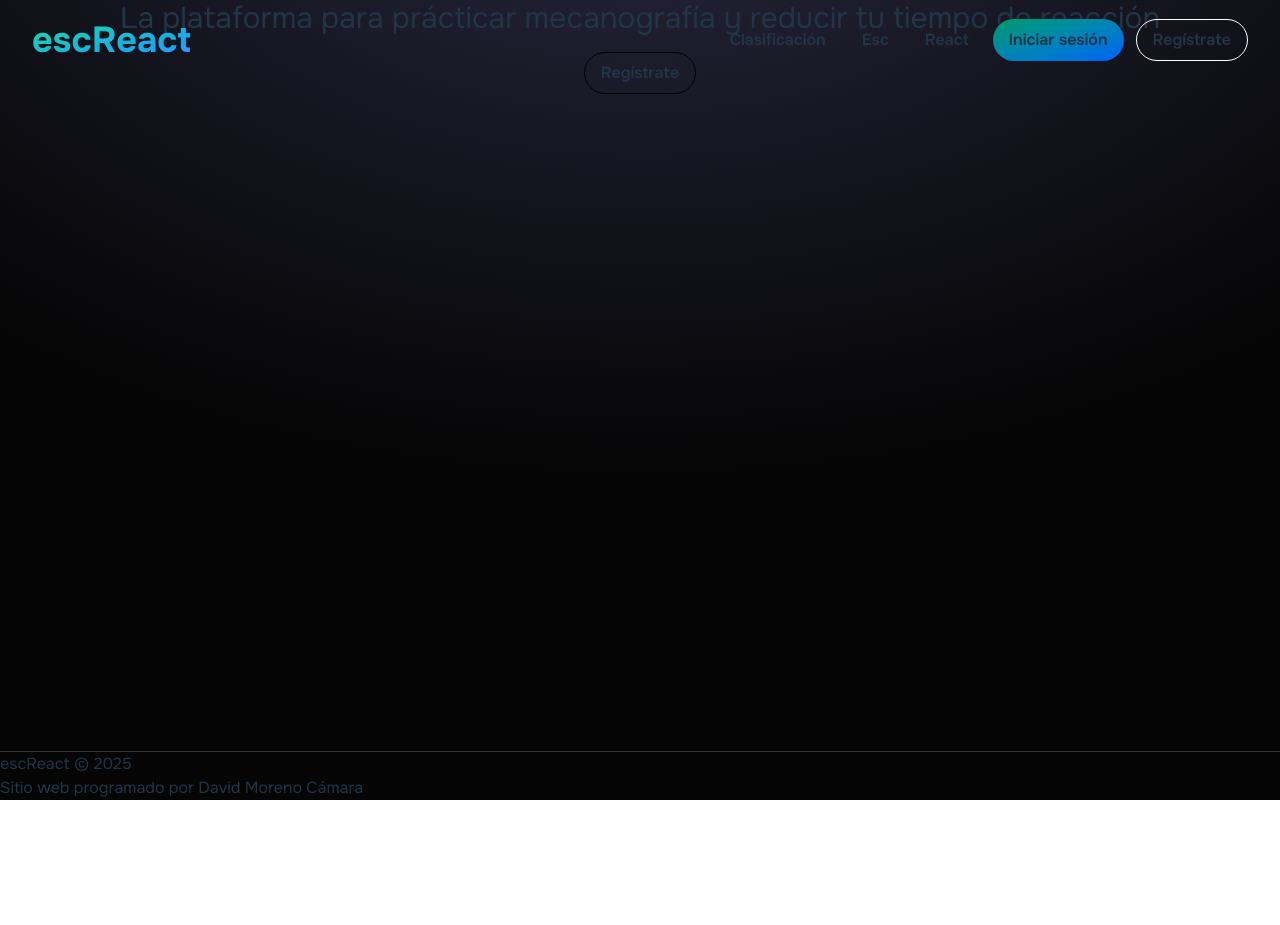
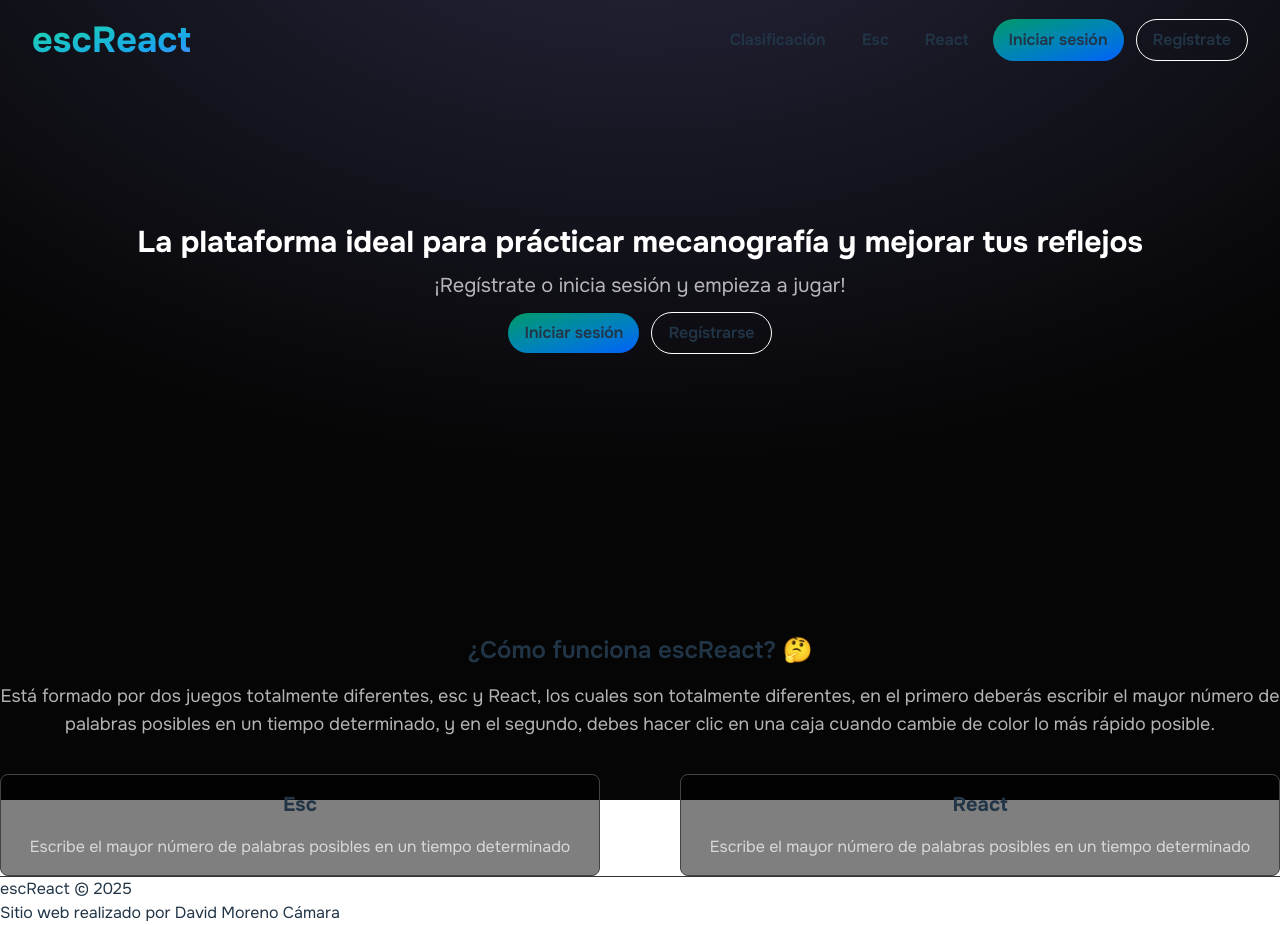
Before and after one commit to Dayv1dDev/escReact, a React (Vite) app in the folder client/: page / in a window 1280 px wide. Before the commit the page ends 800 px from the top, so only its background shows below. Built offline with nearby package versions, Linux system fonts and the light colour scheme.

Commit message:
Refactor Home component to enhance user experience with conditional rendering for logged-in users and improve layout and styling

```diff
--- a/client/src/pages/Home.jsx
+++ b/client/src/pages/Home.jsx
@@ -1,24 +1,60 @@
 import { Link } from "react-router-dom";
 import MainBackground from "../components/MainBackground.jsx";
 import NavBar from "../components/NavBar.jsx";
+import useUser from "../hooks/useUser.jsx";
 
 export default function Home() {
+    const { globalUsername, isLogged } = useUser();
+
     return (
-        <div className="w-screen h-screen flex flex-col">
-            <MainBackground />
-            <main className="h-full">
+        <div className="w-screen min-h-screen flex flex-col justify-between">
+            <main className="flex flex-col items-center justify-center">
+                <MainBackground />
                 <NavBar />
-                <section className="flex flex-col items-center">
-                    <h1 className="text-3xl">La plataforma para prácticar mecanografía y reducir tu tiempo de reacción</h1>
-                    <Link href="/register" className="w-fit py-2 px-4 mt-4 font-semibold border border-black rounded-full hover:bg-black/10 hover:border-black/50 transition-all duration-150">Regístrate</Link>
+                <section className="flex flex-col items-center w-full xl:w-7xl gap-3 mt-56">
+                    <h1 className="text-3xl font-bold text-white text-center text-wrap">La plataforma ideal para prácticar mecanografía y mejorar tus reflejos</h1>
+                    {isLogged === false && (
+                        <>
+                        <p className="text-xl text-white/70 text-center">¡Regístrate o inicia sesión y empieza a jugar!</p>
+                        <div className="flex items-center gap-3">
+                            <Link to={"/login"} className="py-2 px-4 flex items-center font-semibold bg-gradient-to-br from-emerald-600 to-blue-600 rounded-full hover:scale-105 transition-all duration-200">Iniciar sesión</Link>
+                            <Link to={"/register"} className="py-2 px-4 font-semibold border border-white rounded-full hover:bg-white/10 hover:border-white/50 transition-all duration-300">Regístrarse</Link>
+                        </div>
+                        </>
+                    )}
+                    {isLogged === true && (
+                        <>
+                        <p className="text-xl text-white/70 text-center text-balance">¡Hola, {globalUsername}! ¿Listo para jugar?</p>
+                        <Link to={"/leaderboards"} className="py-2 px-4 font-semibold border border-white rounded-full hover:bg-white/10 hover:border-white/50 transition-all duration-300">Ver clasificación</Link>
+                        </>
+                    )}
+                </section>
+                <section className="flex flex-col items-center gap-4 mt-70 w-full xl:w-7xl">
+                    <h2 className="text-2xl font-semibold">¿Cómo funciona escReact? 🤔</h2>
+                    <p className="text-lg text-center text-white/70 text-wrap">Está formado por dos juegos totalmente diferentes, esc y React, los cuales son totalmente diferentes, en el primero deberás escribir el mayor número de palabras posibles en un tiempo determinado, y en el segundo, debes hacer clic en una caja cuando cambie de color lo más rápido posible.</p>
+                    <article className="grid w- grid-cols-1 gap-5 xl:w-full xl:grid-cols-2 xl:gap-20 items-center mt-5">
+                        <div className="flex flex-col items-center justify-center gap-4 border border-[#444] rounded-lg p-4 bg-black/50">
+                            <h3 className="text-xl font-bold">Esc</h3>
+                            <p className="text-base text-white/70">Escribe el mayor número de palabras posibles en un tiempo determinado</p>
+                        </div>
+                        <div className="flex flex-col items-center justify-center gap-4 border border-[#444] rounded-lg p-4 bg-black/50">
+                            <h3 className="text-xl font-bold">React</h3>
+                            <p className="text-wrap text-base text-white/70">Escribe el mayor número de palabras posibles en un tiempo determinado</p>
+                        </div>
+                    </article>
                 </section>
             </main>
             <footer className="flex items-center justify-center border-t border-[#333]">
-                <div className="flex flex-col w-7xl">
+                <div className="flex flex-col w-full xl:w-7xl">
                     <p>escReact &copy; 2025</p>
-                    <p>Sitio web programado por David Moreno Cámara</p>
+                    <p>Sitio web realizado por David Moreno Cámara</p>
                 </div>
             </footer>
         </div>
     )
 }
+
+{/*
+<h1 className="text-6xl font-bold text-white">React</h1>
+<p className="text-xl text-white/90">Haz clic en esta caja para iniciar el test de reacción</p>
+<p className="text-sm text-white/70">Cuando la caja se vuelva de color verde, clica lo antes posible</p> */}
```
